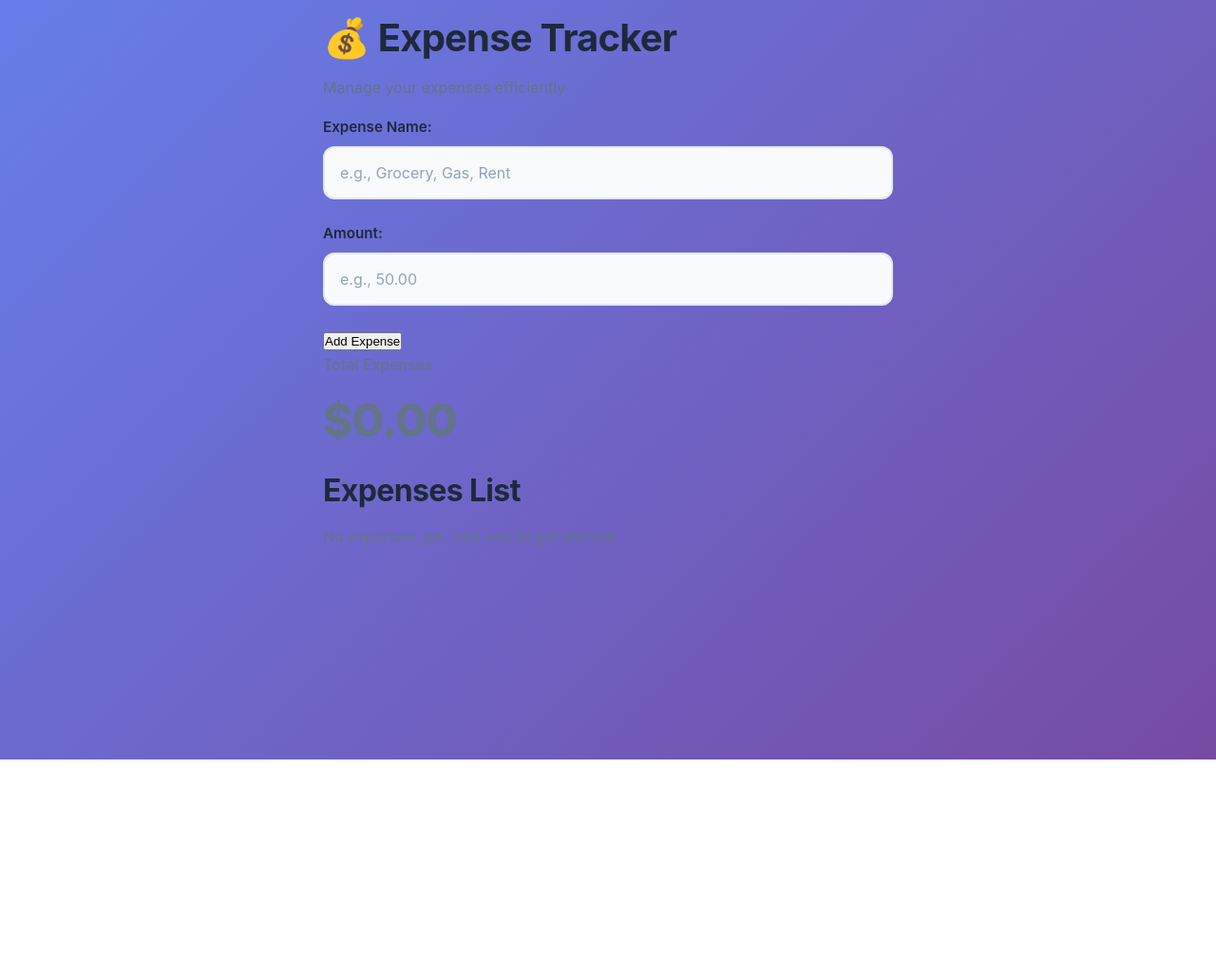
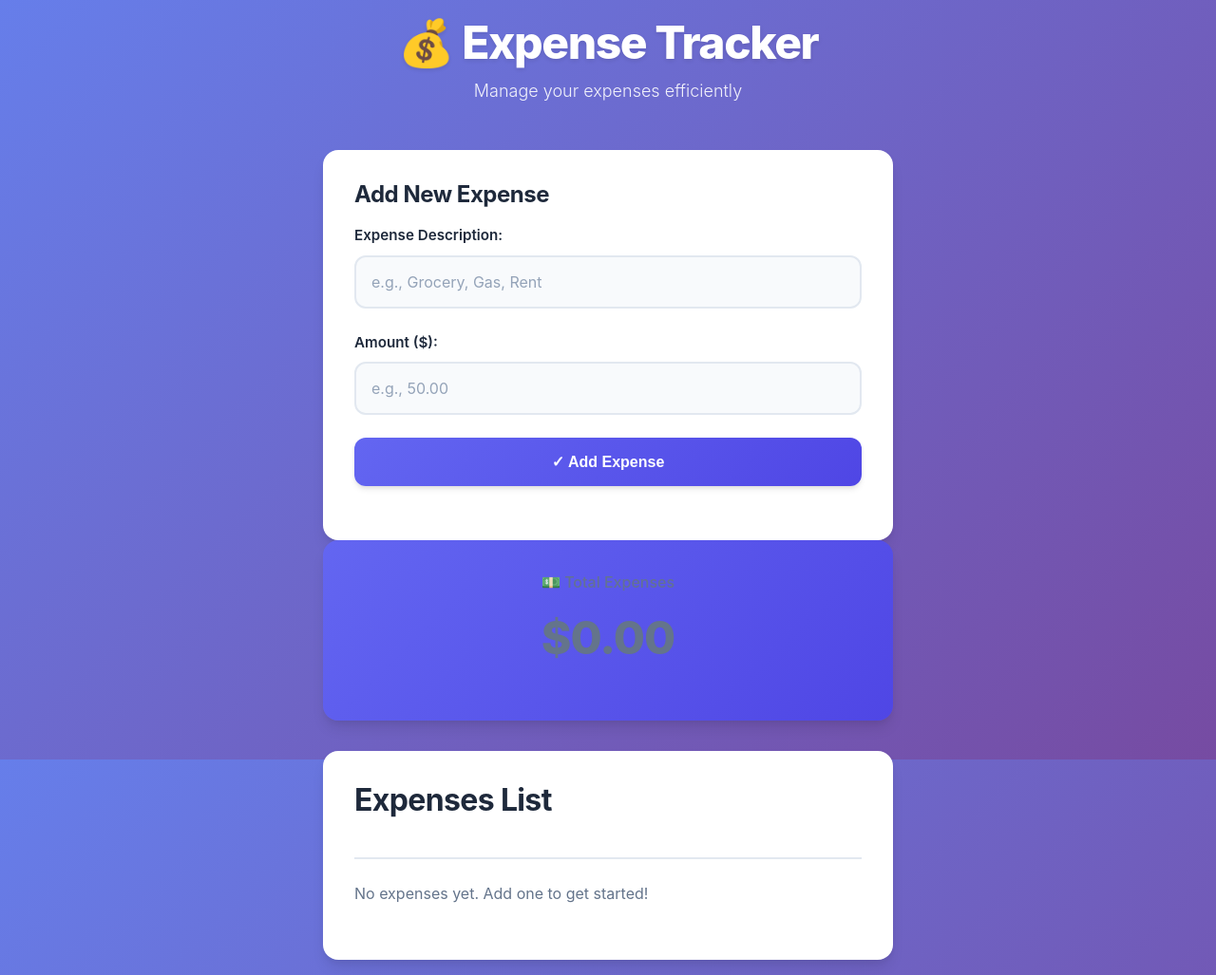
Before and after one commit to Nancyriya27/Expense-Tracker, a plain HTML site: page index.html in a window 1280 px wide. Shown: the whole page at 95% size. Before the commit the page ends 800 px from the top, so only its background shows below. Drawn offline with Linux system fonts and the light colour scheme.

Commit message:
Fix HTML structure to properly use CSS classes and styling

```diff
--- a/index.html
+++ b/index.html
@@ -7,15 +7,18 @@
     <link rel="stylesheet" href="styles.css">
 </head>
 <body>
+    <header>
+        <h1 class="header-title">💰 Expense Tracker</h1>
+        <p class="header-subtitle">Manage your expenses efficiently</p>
+    </header>
+
     <div class="container">
-        <div class="header">
-            <h1>💰 Expense Tracker</h1>
-            <p>Manage your expenses efficiently</p>
-        </div>
+        <div class="card">
+            <div class="card-body">
+                <h3>Add New Expense</h3>
 
-        <div class="input-section">
                 <div class="form-group">
-                <label for="expenseName">Expense Name:</label>
+                    <label for="expenseName">Expense Description:</label>
                     <input
                         type="text"
                         id="expenseName"
@@ -25,7 +28,7 @@
                 </div>
 
                 <div class="form-group">
-                <label for="expenseAmount">Amount:</label>
+                    <label for="expenseAmount">Amount ($):</label>
                     <input
                         type="number"
                         id="expenseAmount"
@@ -35,20 +38,31 @@
                     >
                 </div>
 
-            <button id="addBtn" class="add-btn">Add Expense</button>
+                <div class="btn-group">
+                    <button id="addBtn" class="btn btn-primary btn-full">
+                        ✓ Add Expense
+                    </button>
                 </div>
-
-        <div class="summary-section">
-            <div class="total-box">
-                <p class="total-label">Total Expenses</p>
-                <p class="total-amount">$<span id="totalAmount">0.00</span></p>
             </div>
         </div>
 
-        <div class="expenses-section">
+        <div class="total-section">
+            <p class="total-label">💵 Total Expenses</p>
+            <p class="total-amount">$<span id="totalAmount">0.00</span></p>
+        </div>
+
+        <div class="card">
+            <div class="card-header">
                 <h2>Expenses List</h2>
-            <div id="expensesList" class="expenses-list">
-                <p class="no-expenses">No expenses yet. Add one to get started!</p>
+            </div>
+            <div class="card-body">
+                <div id="expensesList" class="list">
+                    <div class="empty-state">
+                        <div class="empty-state-icon">📝</div>
+                        <p class="empty-state-title">No expenses yet</p>
+                        <p class="empty-state-text">Add an expense to get started!</p>
+                    </div>
+                </div>
             </div>
         </div>
     </div>
```
Lines whose indentation alone changed are shown as unchanged.
